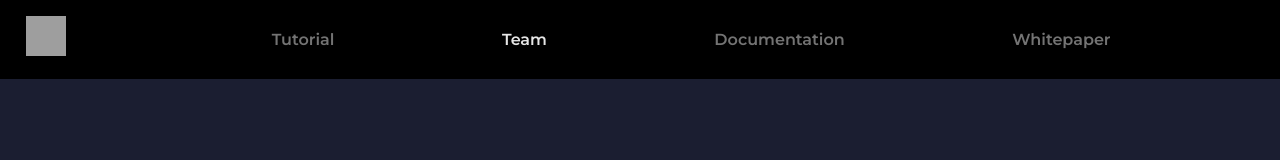
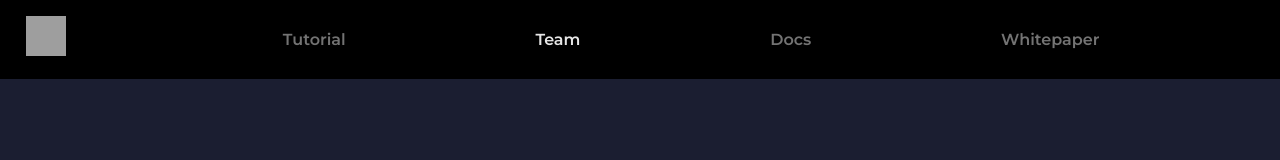
Before and after one commit to crypto-swap/landing-page, a Next.js app: page /team in a window 1280 px wide. Shown: the top 160 px of the page. Built offline with nearby package versions, Linux system fonts and the light colour scheme; grey boxes are pictures that could not be loaded.

Commit message:
refined navbar

```diff
--- a/src/components/Navbar/index.tsx
+++ b/src/components/Navbar/index.tsx
@@ -56,7 +56,7 @@ const Navbar = () => {
           target="_blank"
           rel="noopener noreferrer"
         >
-          Documentation
+          Docs
         </a>
 
         <a
--- a/src/styles/globals.css
+++ b/src/styles/globals.css
@@ -127,7 +127,8 @@
   flex-direction: row;
   -webkit-box-align: center;
   align-items: center;
-  justify-self: center;
+  justify-self: right;
+  padding-right: 1rem;
 }
 
 @media (max-width: 1325px) {
```
